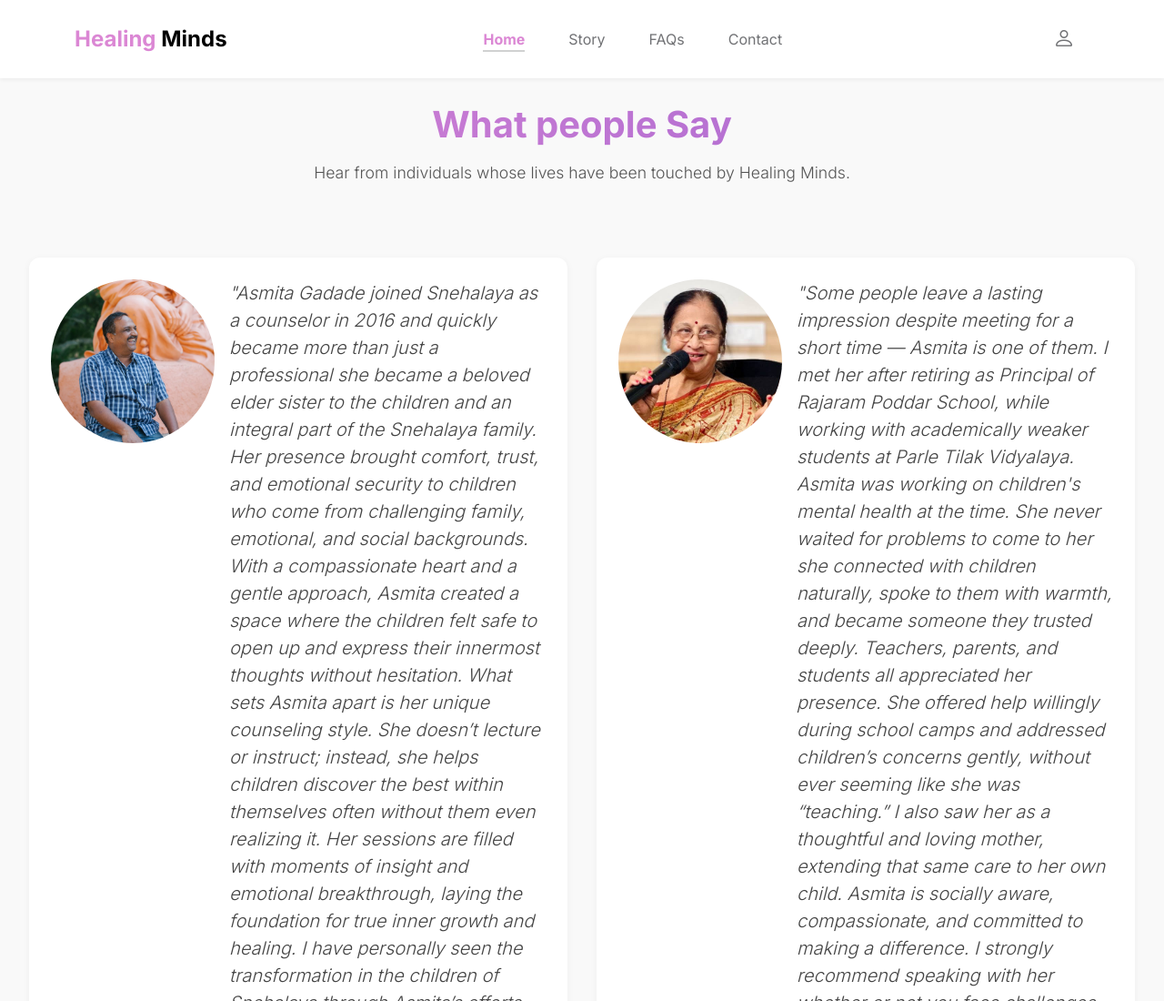
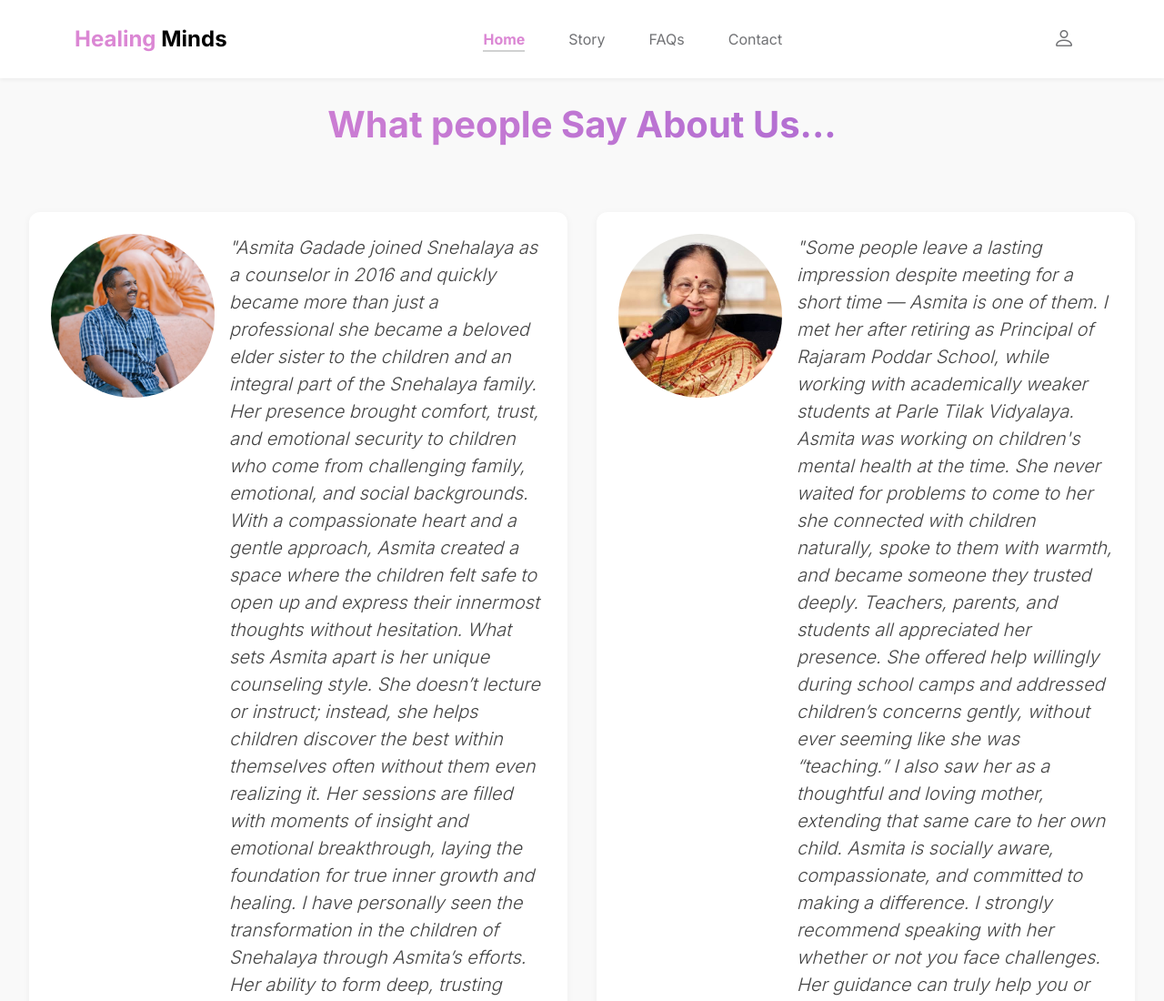
Before and after one commit to asmi-gd/HealingMinds, a plain HTML site: page about.html in a window 1280 px wide. Shown: the top 1100 px of the page at 91% size. Drawn offline with Linux system fonts and the light colour scheme.

Commit message:
Line edited

```diff
--- a/about.html
+++ b/about.html
@@ -198,8 +198,8 @@
 
   <!-- Hero -->
   <section class="hero">
-    <h1 id="testimonials-heading">What people Say</h1>
-    <p>Hear from individuals whose lives have been touched by Healing Minds.</p>
+    <h1 id="testimonials-heading">What people Say About Us...</h1>
+    <!--<p>Hear from individuals whose lives have been touched by Healing Minds.</p>-->
   </section>
 
   <!-- Testimonials -->
```
